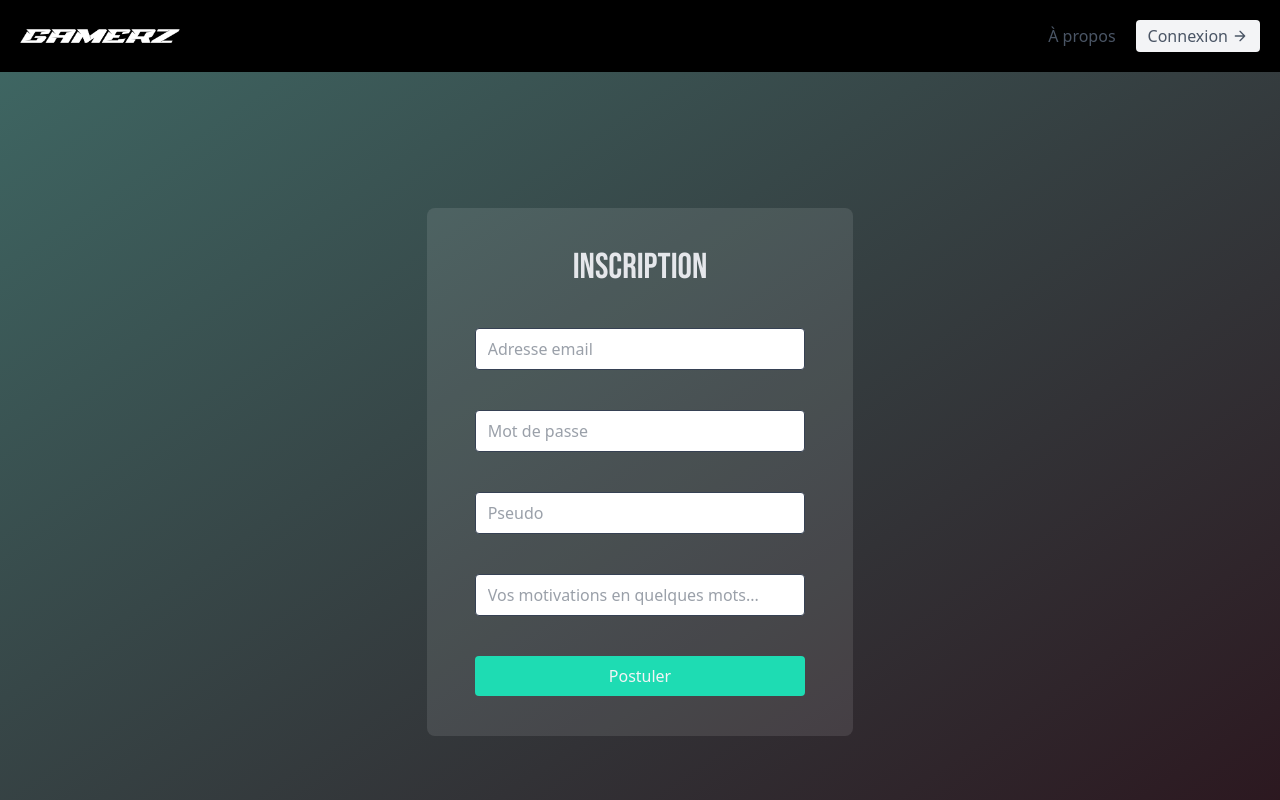
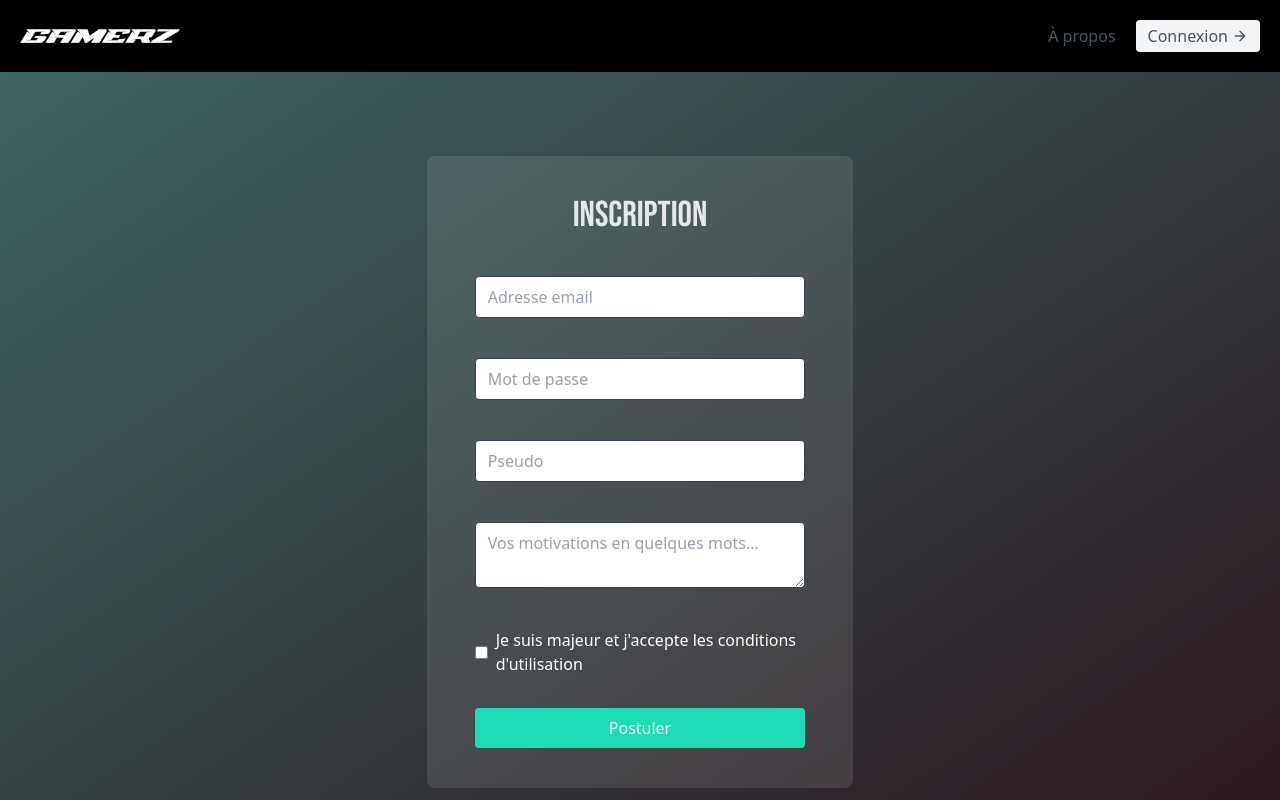
Before and after one commit to 2024-devops-alt-dist/gamerz-AC-NV, a React (Vite) app in the folder front-end/gamerz-front/: page /inscription in a window 1280 px wide. Shown: the top 800 px of the page. Built offline with nearby package versions, Linux system fonts and the light colour scheme.

Commit message:
inscription

```diff
--- a/front-end/gamerz-front/src/pages/Inscription.tsx
+++ b/front-end/gamerz-front/src/pages/Inscription.tsx
@@ -31,13 +31,24 @@ function Inscription() {
 								/>
 							</div>
 							<div className="flex items-center mt-10">
-								<input
-									type="textarea"
+								<textarea
+
 									placeholder="Vos motivations en quelques mots..."
 									className="w-full border rounded px-3 py-2 text-gray-700 focus:outline-none bg-white"
 								/>
 							</div>
 						</div>
+						<div className="flex items-center mt-10">
+    <input
+        type="checkbox"
+        id="terms"
+        className="mr-2"
+    />
+    <label htmlFor="terms" className="text-white">
+        Je suis majeur et j'accepte les conditions d'utilisation
+    </label>
+</div>
+
 
 						<button
 							type="submit"
```
